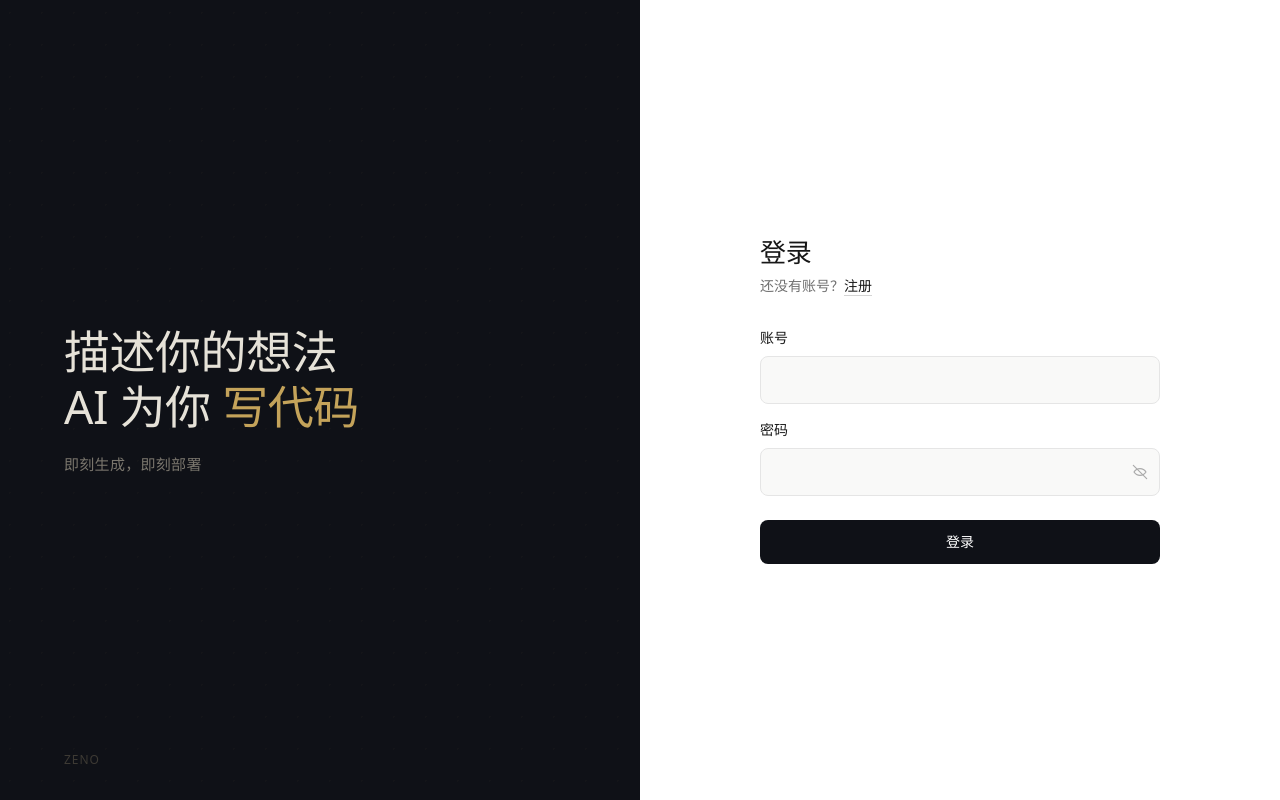
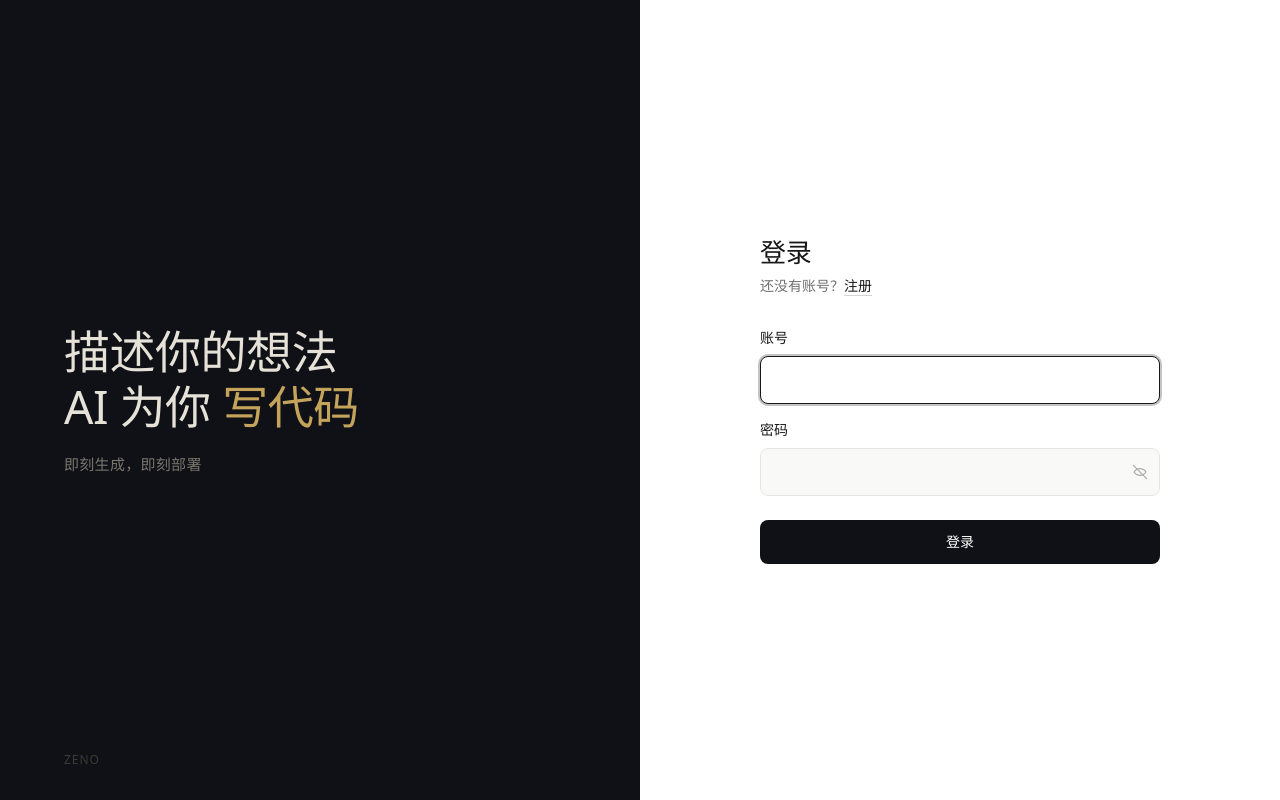
Before and after one commit to voyager314/ai-code-generator, a React (Vite) app in the folder frontend/: page /login in a window 1280 px wide. Built offline with nearby package versions, Linux system fonts and the light colour scheme.

Commit message:
fix(frontend): 修复登录页bug

```diff
--- a/frontend/src/App.tsx
+++ b/frontend/src/App.tsx
@@ -64,6 +64,7 @@ export default function App() {
         <Route path="/apps" element={<Navigate to="/" replace />} />
         <Route path="/app/:id" element={<ProtectedRoute><AppChat /></ProtectedRoute>} />
         <Route path="/admin" element={<ProtectedRoute><AdminRoute><Admin /></AdminRoute></ProtectedRoute>} />
+        <Route path="*" element={<Navigate to="/" replace />} />
       </Routes>
     </BrowserRouter>
   );
--- a/frontend/src/pages/Login.tsx
+++ b/frontend/src/pages/Login.tsx
@@ -7,7 +7,7 @@ import { useUserStore } from '@/store/user';
 /*  Shared input style                                                 */
 /* ------------------------------------------------------------------ */
 const inputClass =
-  'block w-full h-12 rounded-lg border border-[#e5e5e5] bg-[#f9f9f8] px-4 text-[15px] text-[#171717] placeholder:text-[#aaa] transition-colors duration-200 hover:border-[#ccc] focus:border-[#171717] focus:ring-2 focus:ring-[#171717]/10 focus:outline-none focus:bg-white disabled:opacity-40 disabled:cursor-not-allowed';
+  'block w-full h-12 rounded-lg border border-[#e5e5e5] bg-[#f9f9f8] px-4 text-[15px] text-[#171717] placeholder:text-[#aaa] cursor-text transition-colors duration-200 hover:border-[#ccc] focus:border-[#171717] focus:ring-2 focus:ring-[#171717]/25 focus:outline-none focus:bg-white disabled:opacity-40 disabled:cursor-not-allowed';
 
 /* ------------------------------------------------------------------ */
 /*  Eye icon — shown / hidden                                          */
@@ -114,12 +114,12 @@ export default function Login() {
   /*  Render                       */
   /* ============================ */
   return (
-    <main className="flex h-dvh bg-white">
+    <main className="flex min-h-screen h-dvh bg-white">
       {/* ────────────────────── Left: typographic hero ────────────────────── */}
-      <div className="hidden lg:flex relative h-full w-1/2 bg-[#0f1117] flex-col justify-center px-16 overflow-hidden">
+      <div className="hidden lg:flex relative z-0 h-full w-1/2 bg-[#0f1117] flex-col justify-center px-16 overflow-hidden">
         {/* subtle grain / texture overlay — purely atmospheric */}
         <div
-          className="absolute inset-0 opacity-[0.03]"
+          className="pointer-events-none absolute inset-0 opacity-[0.03]"
           style={{
             backgroundImage:
               'radial-gradient(circle at 30% 40%, #c4a35a 1px, transparent 1px)',
@@ -146,7 +146,7 @@ export default function Login() {
       </div>
 
       {/* ────────────────────── Right: form ────────────────────── */}
-      <div className="flex h-full w-full lg:w-1/2 items-center justify-center px-6">
+      <div className="relative z-10 flex h-full w-full lg:w-1/2 items-center justify-center px-6">
         <div className="w-full max-w-[400px]">
           {/* Mobile-only brand */}
           <div className="lg:hidden mb-10">
@@ -204,6 +204,7 @@ export default function Login() {
                     setForm({ ...form, userAccount: e.target.value })
                   }
                   required
+                  autoFocus
                   autoComplete="username"
                   disabled={loading}
                   className={inputClass}
```
Also changed, not shown: 1 other file (tests, documents, lock files or other folders).
